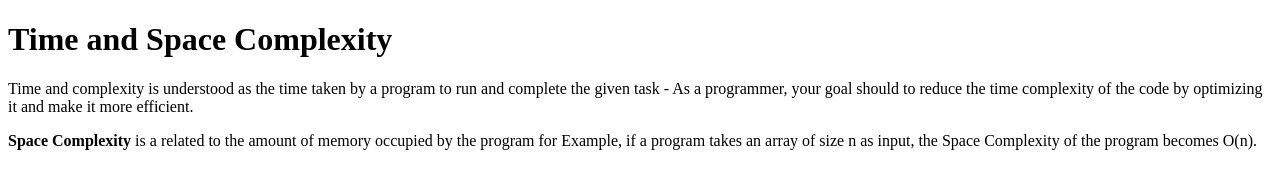
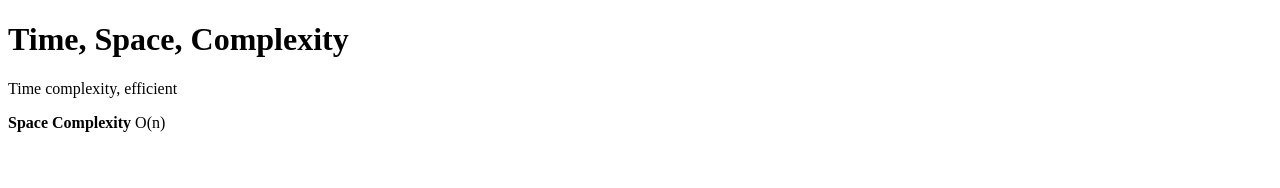
Before and after one commit to acciojob/time-and-space-complexity-sajid-developer2, a website: page main.html in a window 1280 px wide. Drawn offline with Linux system fonts and the light colour scheme.

Commit message:
created a submission

```diff
--- a/main.html
+++ b/main.html
@@ -8,9 +8,9 @@
 
 <body>
 	<!-- the entire body must be written by student -->
-	<h1> Time and Space Complexity </h1>
-	<p> Time and complexity is understood as the time taken by a program to run and complete the given task - As a programmer, your goal should to reduce the time complexity of the code by optimizing it and make it more efficient. </p>
-	<p><b> Space Complexity </b> is a related to the amount of memory occupied by the program for Example, if a program takes an array of size n as input, the Space Complexity of the program becomes O(n). </p>
+	<h1>Time, Space, Complexity</h1>
+	<p> Time complexity, efficient </p>
+	<p><b> Space Complexity </b>O(n)</p>
     <script type="text/javascript" src="./script.js">
 </script>
 
```
